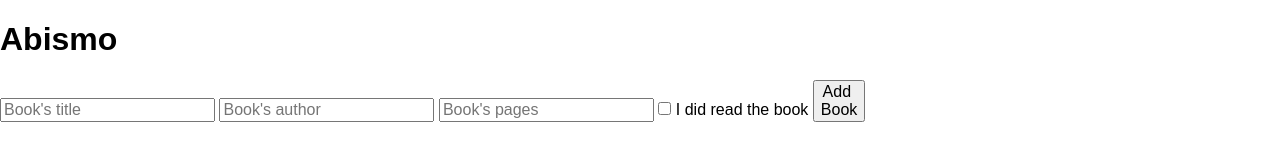
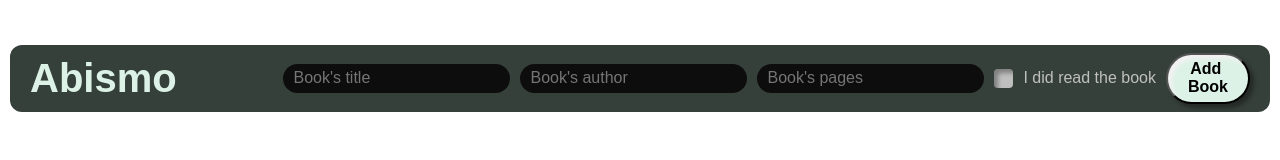
Before and after one commit to Charonmortis/library, a plain HTML site: page index.html in a window 1280 px wide. Drawn offline with nearby package versions, Linux system fonts and the light colour scheme; a web font is replaced by a local one.

Commit message:
Finished header style

```diff
--- a/style.css
+++ b/style.css
@@ -1,11 +1,87 @@
-/**GLOBAL STYLES**/
+/*GLOBAL STYLES*/
 :root{
     --light-green: #DCF2E6;
     --dark-green: #36403A;
     --white: #F2F2F2;
-    --grya: #BFBFBF;
+    --gray: #BFBFBF;
     --black: #0D0D0D;
 }
 *{
     font-family: 'Brevia', sans-serif;
+    box-sizing: border-box;
 }
+
+/* HEADER STYLES */
+
+header{
+    display: flex;
+    justify-content: space-between;
+    align-items: center;
+
+    padding: 8px 20px;
+    border-radius: 12px;
+    width: calc(100vw - 20px);
+    margin: 45px auto;
+
+    background-color: #36403A;
+}
+
+header > h1{
+    font-weight: 700;
+    font-size: 40px;
+
+    margin: 0;
+
+    color: var(--light-green);
+}
+.inputField{
+    display: flex;
+    align-items: center;
+    gap: 10px;
+}
+.inputField > input[type="text"]{
+    outline: none;
+    border: none;
+
+    background-color: var(--black);
+    color: var(--gray);
+
+    padding: 5px 10px;
+    border-radius: 20px;
+    height: fit-content;
+
+}
+
+.inputField > label{
+    color: var(--gray);
+    cursor: pointer;
+}
+
+.inputField > .checkboxStyle{
+    width: 19px;
+    height: 19px;
+
+    cursor: pointer;
+
+    background: var(--gray);
+
+    box-shadow: inset 4px 4px 4px rgba(13, 13, 13, 0.35);
+    border-radius: 4px;
+}
+
+.inputField > input[type="checkbox"]{
+    display: none;
+}
+
+.inputField > input[type="button"]{
+    background: #DCF2E6;
+
+    box-shadow: 4px 4px 4px rgba(13, 13, 13, 0.45), inset 4px 4px 4px #F2F2F2;
+    border-radius: 50px;
+
+    font-weight: 700;
+
+    padding: 5px 20px;
+
+    cursor: pointer;
+}
```
